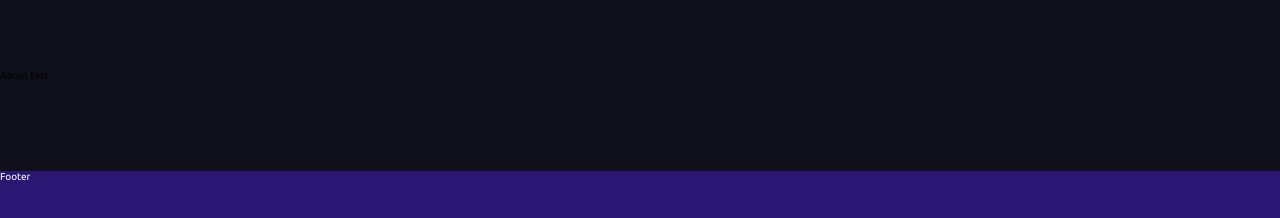
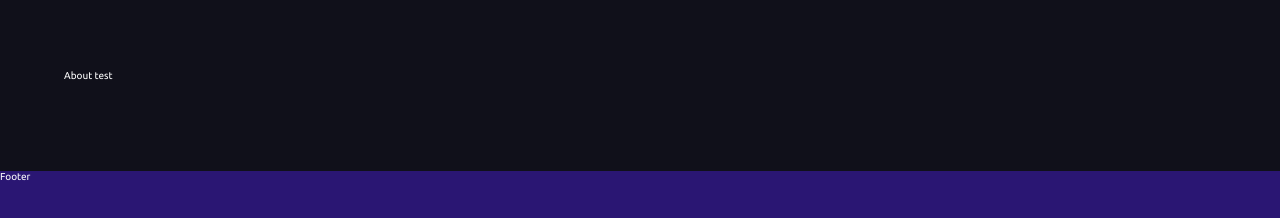
Before and after one commit to AndreDev12/portfolio, a React (Vite) app: page / in a window 1280 px wide. Shown: the part 729-947 px from the top of the page. Built offline with nearby package versions, Linux system fonts and the light colour scheme.

Commit message:
Applying styles to the AboutDiv component

```diff
--- a/src/components/Home/styles.js
+++ b/src/components/Home/styles.js
@@ -52,5 +52,9 @@ export const Paragraph = styled.p`
 // -----------
 
 export const AboutDiv = styled.div`
-    height: 10rem;
+    /* height: 10rem; */
+    color: #fff;
+    width: 90%;
+    margin: 0 auto;
+    max-width: 1400px;
 `;
```
